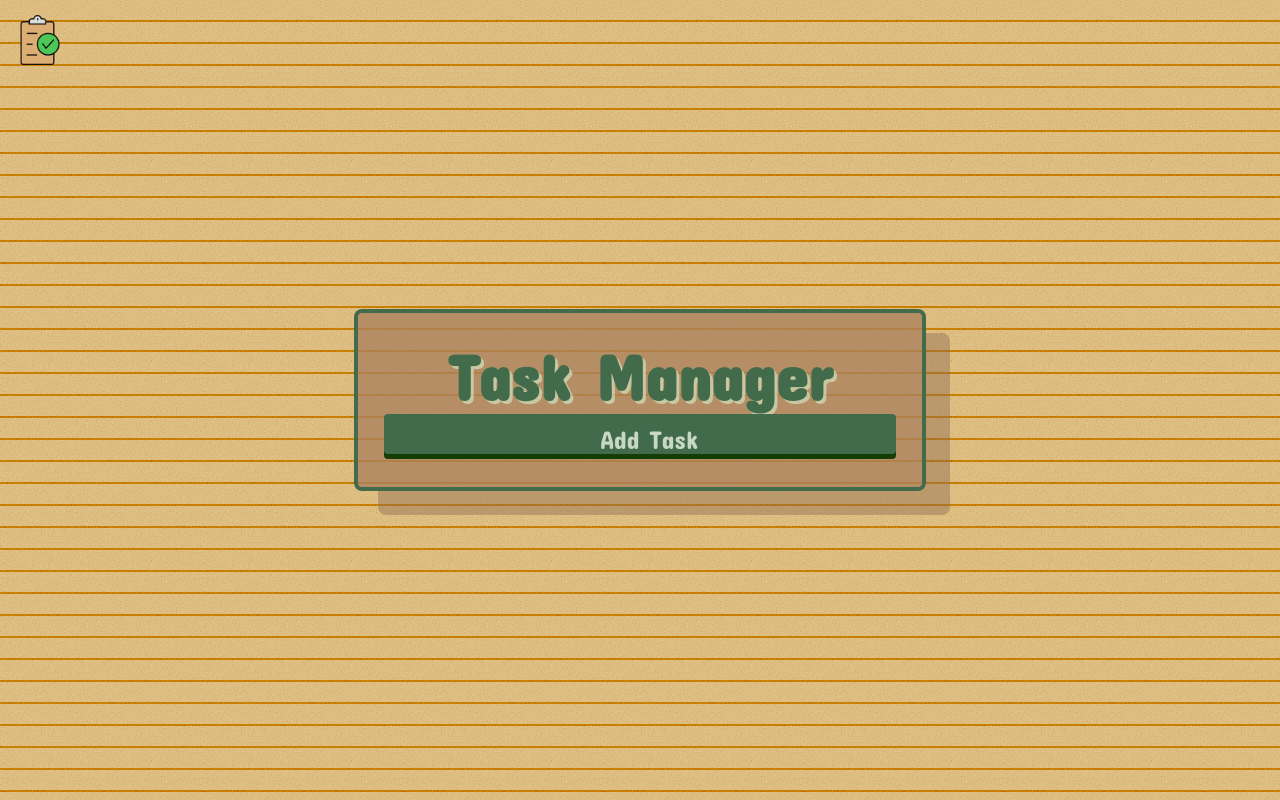
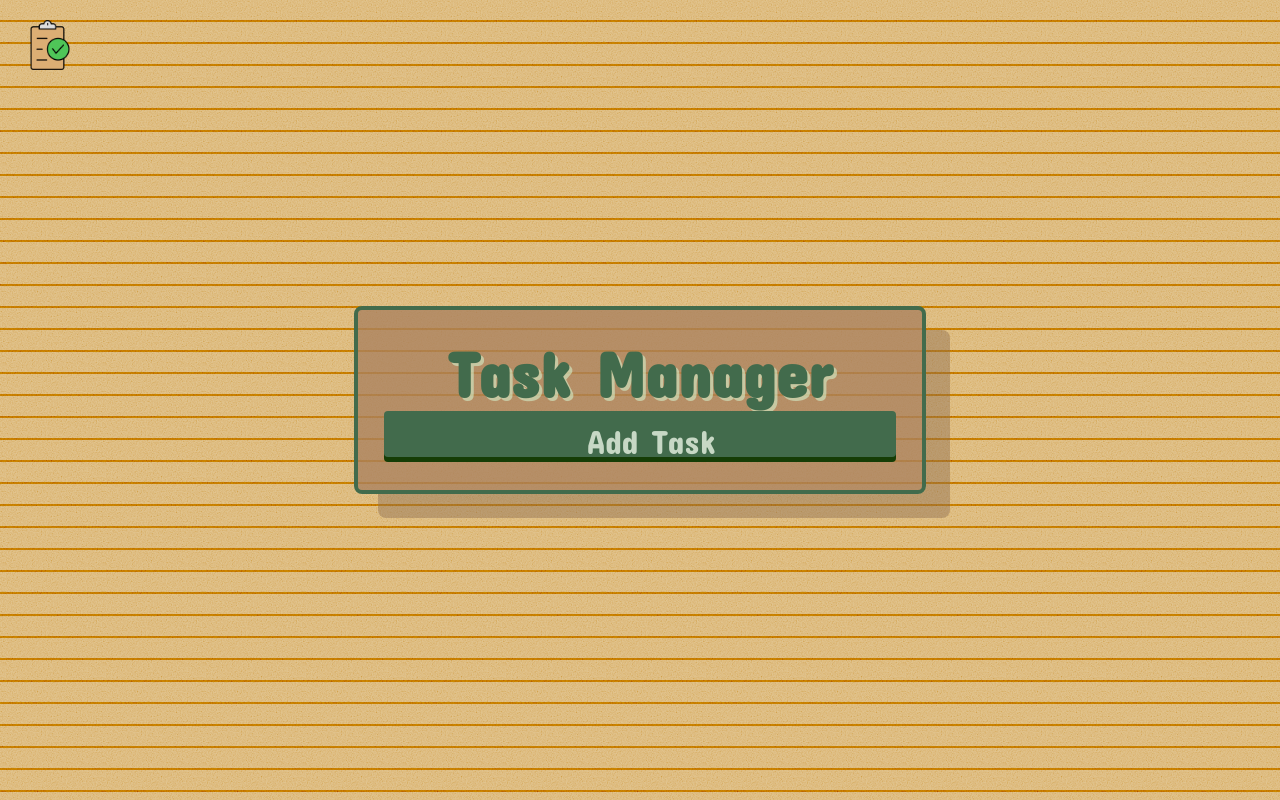
Before and after one commit to lucaspop5511/Proiect, a plain HTML site: page index.html in a window 1280 px wide. Drawn offline with Linux system fonts and the light colour scheme.

Commit message:
added documentation, and bigger text

```diff
--- a/app.js
+++ b/app.js
@@ -12,7 +12,7 @@ function loadTasks() {
 }
 
 function handleAddTask(event) {
-    if (event.type === 'click' || event.key === 'Enter') {
+    if (event.type === 'click') {
         addTask();
     }
 }
@@ -43,7 +43,7 @@ function validateLastTask() {
     const description = lastTask.querySelector('textarea').value.trim();
 
     if (title === '' || description === '') {
-        showValidationMessage('Please complete the title and description.');
+        showValidationMessage('Please add a title and description.');
         return false;
     }
 
--- a/index.html
+++ b/index.html
@@ -11,7 +11,8 @@
 </head>
 
 <body>
-    <img src="icon.png" alt="Icon" class="icon">
+    <a href="Documentatie Proiect.pdf" target="_blank"><img src="icon.png" alt="Icon" class="icon"
+            id="documentation-icon"></a>
     <div class="container">
         <h1>Task Manager</h1>
         <ul id="task-list"></ul>
--- a/style.css
+++ b/style.css
@@ -16,11 +16,17 @@ body {
 
 .icon {
     position: fixed;
-    top: 15px;
-    left: 15px;
+    top: 20px;
+    left: 25px;
     width: 50px;
     height: 50px;
-    z-index: 1000;
+    z-index: 2;
+    transition: all 0.5s ease;
+}
+
+.icon:hover {
+    transform: scale(1.1);
+    mix-blend-mode: darken;
 }
 
 .container {
@@ -75,6 +81,7 @@ ul {
     border: 2px solid #000000;
     border-radius: 50%;
     margin-right: 10px;
+    margin-left: .4vw;
     cursor: pointer;
     flex-shrink: 0;
 }
@@ -93,11 +100,12 @@ ul {
     border: none;
     padding: 0;
     margin: 0;
-    font-size: 1em;
+    font-size: calc(1rem + 1vw);
 }
 
 .task .content textarea {
     color: rgb(61, 61, 61);
+    font-size: 1rem;
 }
 
 .task .content textarea {
@@ -148,7 +156,7 @@ ul {
     box-shadow: 0 5px rgb(21, 61, 6);
     color: rgb(199, 216, 197);
     font-family: 'Concert';
-    font-size: 2vw;
+    font-size: calc(2vw + 1vh);
     cursor: pointer;
     margin-top: 10px;
     margin-bottom: 10px;
@@ -207,8 +215,3 @@ ul {
     font-family: 'Concert';
     src: url(Fonts/Concert_One/ConcertOne-Regular.ttf);
 }
-
-@font-face {
-    font-family: 'Kalam';
-    src: url(Fonts/Kalam/Kalam-Regular.ttf);
-}
```
Also changed, not shown: Fonts/Kalam/Kalam-Bold.ttf (deleted), Fonts/Kalam/Kalam-Light.ttf (deleted), Fonts/Kalam/Kalam-Regular.ttf (deleted), Fonts/Kalam/OFL.txt (deleted), 2 other files.
